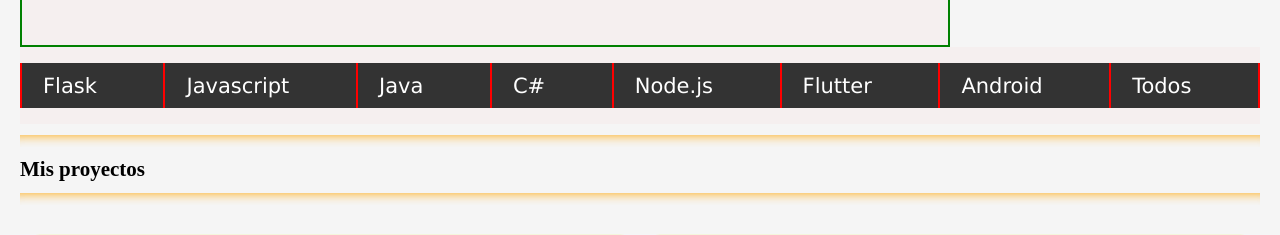
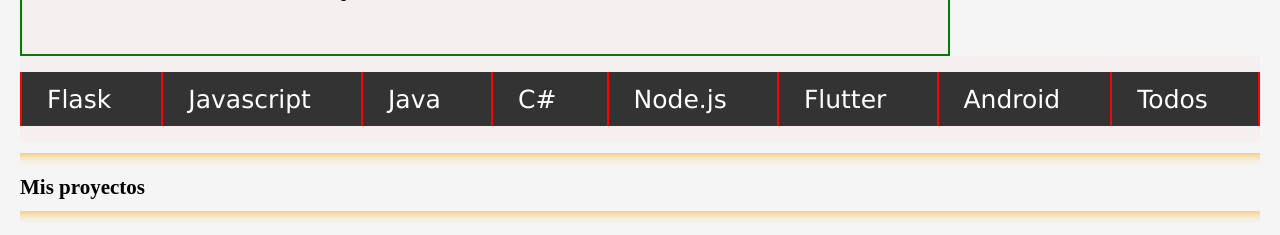
Before and after one commit to Redoxfox/mysite, a Flask app: template app/templates/index.html in a window 1280 px wide. Shown: the part 674-909 px from the top of the page. Run offline with Flask 2, Linux system fonts and the light colour scheme; the template is opened without the code that fills it, so the values that code supplies are empty; parts of the project's set-up code (start-up, migrations or seed data) failed here and were passed over; some libraries are stand-ins or nearby versions.

Commit message:
Maquetacion y estilos>>>Cambiando tamaño de letra  V. estable

```diff
--- a/app/static/css/base.css
+++ b/app/static/css/base.css
@@ -28,10 +28,6 @@ html, body {
     justify-content: center;
     align-content: center;
     flex-direction: column;
-
-
-
-
 }
 
 .container .Logo-cv
@@ -218,7 +214,7 @@ padding: 0%;
 }
 
 .menuitems{
-    font-size: 21px;
+    font-size: 25px;
 }
 
 .option-menu li a
```
